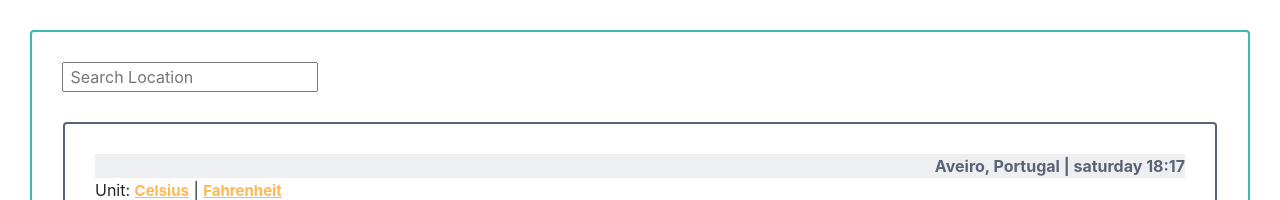
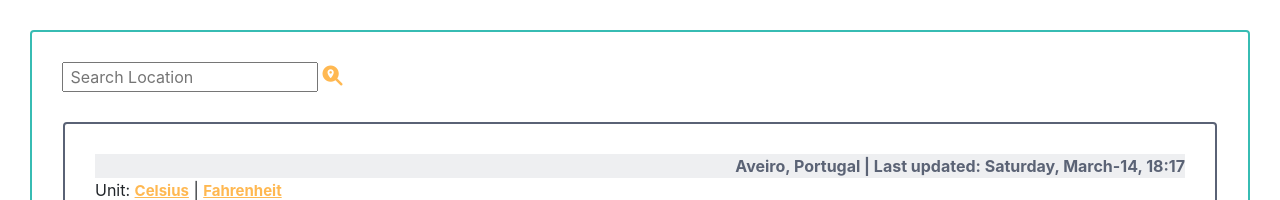
Before and after one commit to leonorsoutomiranda/theweatherproject, a website built with Parcel: page index.html in a window 1280 px wide. Shown: the top 200 px of the page. Built offline with nearby package versions, Linux system fonts and the light colour scheme.

Commit message:
Improved searchbox and last updated

```diff
--- a/index.html
+++ b/index.html
@@ -17,7 +17,8 @@
     <div class="card">
       <div class="card-body">
         <form id="location-form">
-        <input type="text" placeholder=" Search Location" id="location-input"/> </form>
+        <input type="text" placeholder=" Search Location" id="location-input"/>
+      <a class ="search-btn" href="#"><i class="fas fa-search-location"></i></a></form>
         <div class="card card-two">
           <div class="card-body card-body-two">
             <div class="currentlocation" id="current-location">Aveiro, Portugal</div>
--- a/src/index.js
+++ b/src/index.js
@@ -42,17 +42,34 @@
 let now = new Date();
 let weekdays = now.getDay();
 let weekdayarray = [
-  "sunday",
-  "monday",
-  "tuesday",
-  "wednesday",
-  "thursday",
-  "friday",
-  "saturday",
-  "sunday"
+  "Sunday",
+  "Monday",
+  "Tuesday",
+  "Wednesday",
+  "Thursday",
+  "Friday",
+  "Saturday",
+  "Sunday"
 ];
 let hour = now.getHours();
 let minute = now.getMinutes();
+let day = now.getDate();
+let months = now.getMonth();
+let montharray = [
+  "January",
+  "February",
+  "March",
+  "April",
+  "May",
+  "June",
+  "July",
+  "August",
+  "September",
+  "October",
+  "November",
+  "December"
+];
+let month = montharray[months];
 let weekday = weekdayarray[weekdays];
 function zerominutes(minute) {
   return (minute < 10 ? "0" : "") + minute;
@@ -61,11 +78,13 @@ function zerohours(hour) {
   return (hour < 10 ? "0" : "") + hour;
 }
 function currentday(weekday, hour, minute) {
-  return `${weekday} ${zerohours(hour)}:${zerominutes(minute)}`;
+  return `${weekday}, ${month}-${day}, ${zerohours(hour)}:${zerominutes(
+    minute
+  )}`;
 }
 function displaycurrentday() {
   document.querySelector("#current-location").innerHTML =
-    "Aveiro, Portugal | " + currentday(weekday, hour, minute);
+    "Aveiro, Portugal | Last updated: " + currentday(weekday, hour, minute);
 }
 displaycurrentday();
 
@@ -87,6 +106,7 @@ function displaytemperature(response) {
 
 let searchform = document.querySelector("#location-form");
 searchform.addEventListener("submit", search);
+searchform.addEventListener("click", search);
 
 function showcurrentweather(position) {
   let lat = position.coords.latitude;
--- a/src/styles.css
+++ b/src/styles.css
@@ -77,3 +77,6 @@ button:hover {
   text-align: center;
   font-size: 10px;
 }
+.fa-search-location {
+  font-size: 20px;
+}
```
